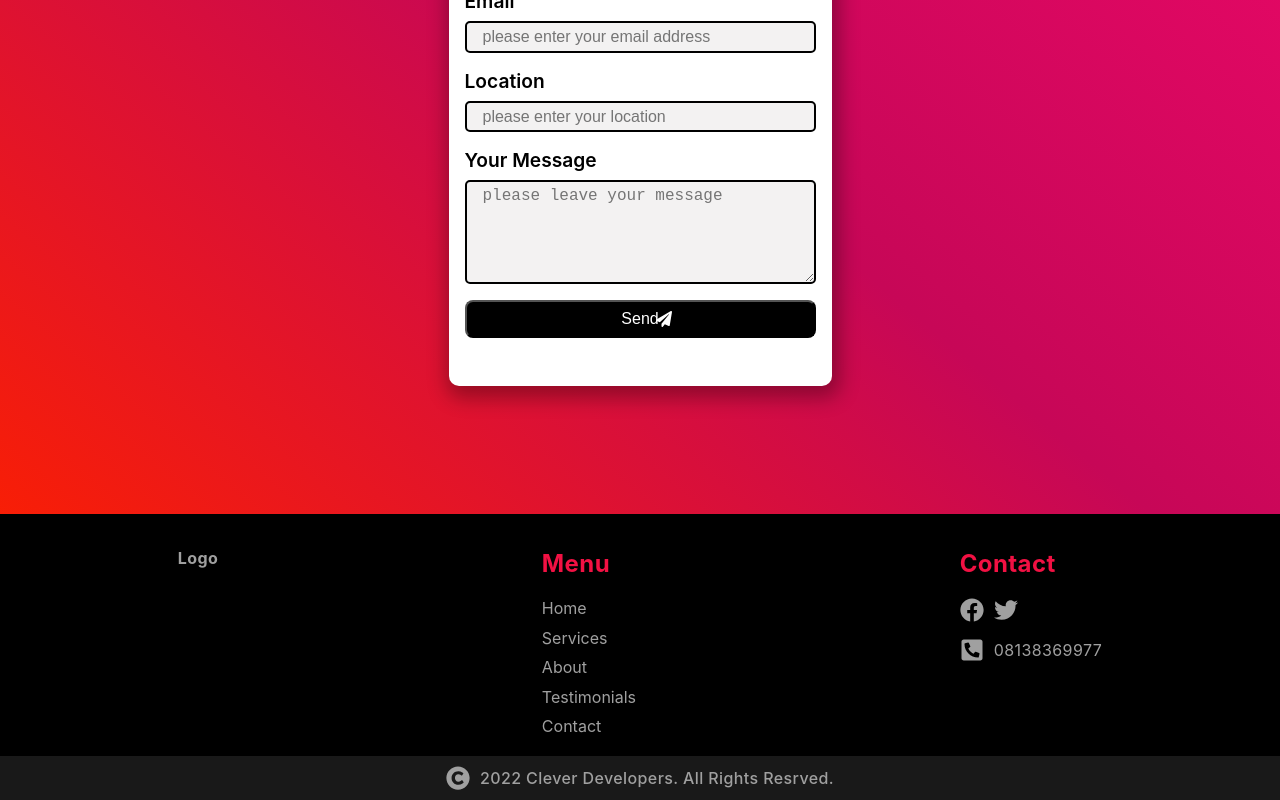
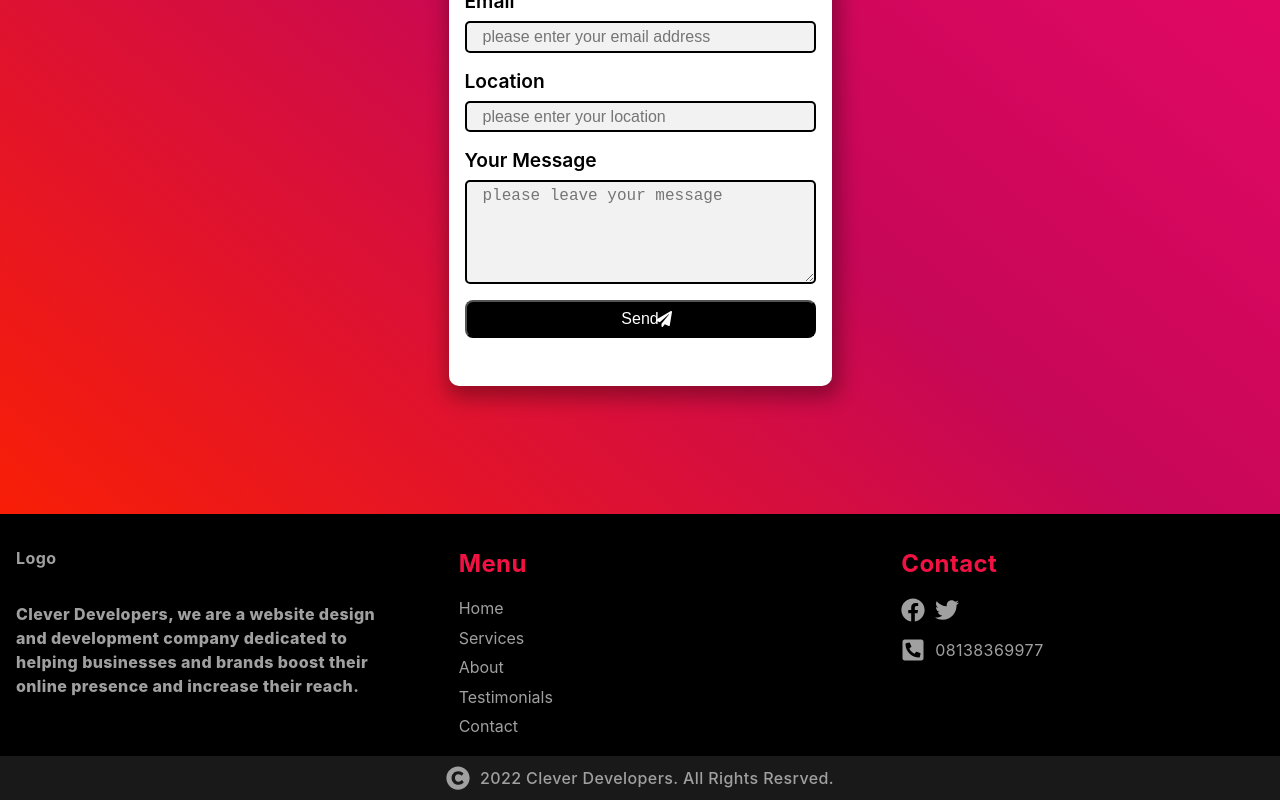
Before and after one commit to ChuloCr8v/webdevprofile, a Next.js app: page / in a window 1280 px wide. Shown: the part 3076-3876 px from the top of the page. Built offline with nearby package versions, Linux system fonts and the light colour scheme.

Commit message:
made some major css updates to the about section

```diff
--- a/pages/layout/Footer.jsx
+++ b/pages/layout/Footer.jsx
@@ -10,7 +10,21 @@ const Footer = () => {
   return (
     <footer className={styles.footer}>
       <div className={styles.container}>
-        <h1>Logo</h1>
+        <div className={styles.about}>
+          <h1>Logo</h1>
+          <p>
+            <span>
+              Clever Developers, we are a website design and development company
+              dedicated to helping businesses and brands boost their online
+              presence and increase their reach.
+            </span>{" "}
+            {/* We specialize in the design and building of modern, stunning and
+            fast loading websites for different businesses and brands. we are a
+            professional team of experts determined to give your brand a
+            deserved online presence through the creation of bespoke websites as
+            well as SEO services. */}
+          </p>
+        </div>
         <nav className={styles.nav}>
           <h2 className={styles.subheading}>Menu</h2>
           <ol className={styles.menu}>
--- a/styles/Footer.module.scss
+++ b/styles/Footer.module.scss
@@ -23,6 +23,17 @@
   @include flex;
   align-items: flex-start;
   flex-direction: column;
+}
+
+.about {
+  p {
+    margin-top: 2rem;
+    span {
+      font-weight: 800;
+      display: block;
+      margin-bottom: 0.5rem;
+    }
+  }
 }
 
 .nav {
@@ -93,9 +104,9 @@
   }
   .container {
     width: 100%;
-    flex-direction: row;
-    align-items: flex-start;
-    justify-content: space-around;
+    display: grid;
+    grid-template-columns: repeat(3, 1fr);
+    gap: 5rem;
   }
 
   .nav {
```
